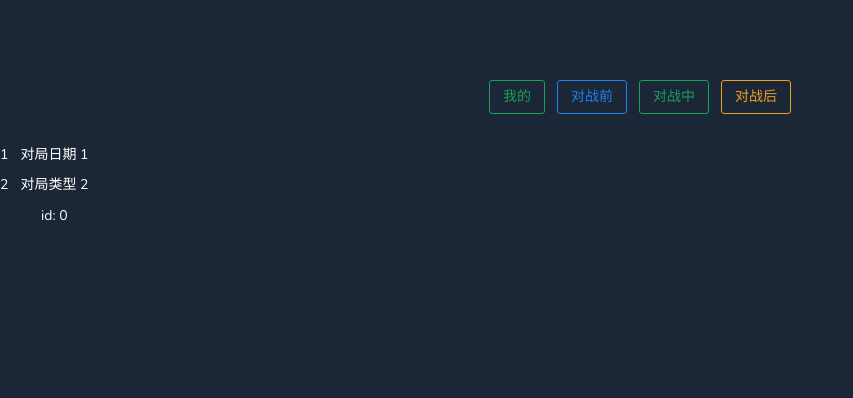
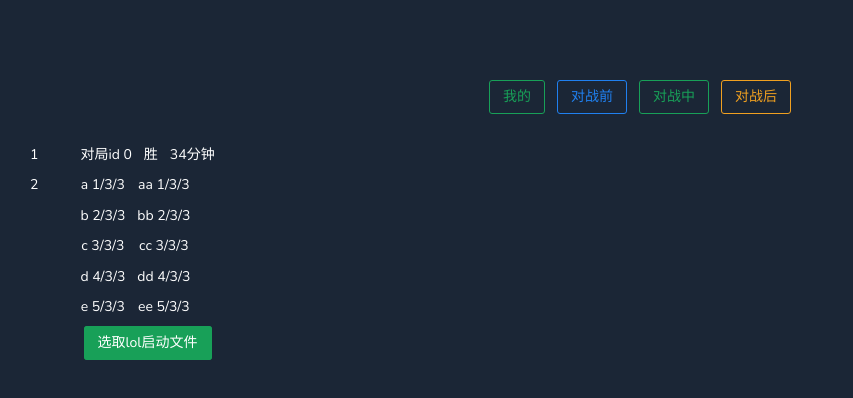
Before and after one commit to LvBay/firebox, a Vue app in the folder frontend/: page /#/summoner-info in a window 1280 px wide. Shown: the top 398 px of the page, without its empty margins (0-853 px from the left). Built offline with nearby package versions, Linux system fonts and the light colour scheme.

Commit message:
战绩列表+文件选取

```diff
--- a/frontend/src/components/matchDetail.vue
+++ b/frontend/src/components/matchDetail.vue
@@ -1,15 +1,32 @@
 <template>
 <div>
   <n-space vertical>
-    <div>对局日期 1</div>
-    <div>对局类型 2</div>
-    <div>id: {{ currentGameId }}</div>
+    <n-space>
+      <div>对局id {{currentGameId}}</div>
+      <div v-if="matchDetail.isWin">胜 </div>
+      <div v-else>负 </div>
+      <div>{{matchDetail.spendTime}}</div>
+    </n-space>
+    <n-space>
+      <n-space vertical>
+        <div v-for="item in matchDetail.team1">
+          <div>{{item.name}} {{item.kda}}</div>
+        </div>
+      </n-space>
+      <n-space vertical>
+        <div v-for="item in matchDetail.team2">
+          <div>{{item.name}} {{item.kda}}</div>
+        </div>
+      </n-space>
+    </n-space>
+    <n-button type="primary" @click="openDialog">选取lol启动文件</n-button>
   </n-space>
 </div>
 </template>
 
 <script setup>
-import {ref} from "vue";
+import {onMounted, ref} from "vue";
+import {OpenFileDialog} from "../../wailsjs/go/main/App.js";
 
 const props = defineProps({
   currentGameId: {
@@ -17,7 +34,35 @@ const props = defineProps({
   }
 });
 
-const matchList = ref({time:"1",type:"test"})
+const matchDetail = ref({time:"1",type:"test"})
+
+function openDialog() {
+  OpenFileDialog()
+}
+
+function getMatchDetail(){
+  matchDetail.value = {
+    isWin:true,
+    spendTime:'34分钟',
+    team1:[
+      {name:'a',kda:'1/3/3'},
+      {name:'b',kda:'2/3/3'},
+      {name:'c',kda:'3/3/3'},
+      {name:'d',kda:'4/3/3'},
+      {name:'e',kda:'5/3/3'},
+    ],
+    team2:[
+      {name:'aa',kda:'1/3/3'},
+      {name:'bb',kda:'2/3/3'},
+      {name:'cc',kda:'3/3/3'},
+      {name:'dd',kda:'4/3/3'},
+      {name:'ee',kda:'5/3/3'},
+    ]
+  }
+}
+
+onMounted(getMatchDetail)
+
 </script>
 
 <style>
--- a/frontend/src/pages/summonerInfo.vue
+++ b/frontend/src/pages/summonerInfo.vue
@@ -2,7 +2,7 @@
   <n-space class="body" >
     <div>
       <n-space vertical>
-        <div v-for="(data,index) in matchList" @click="changeCurrentGameId(data)">
+        <div class="list" v-for="(data,index) in matchList" @click="changeCurrentGameId(data)">
           {{ data.gameId }}
         </div>
       </n-space>
@@ -14,6 +14,7 @@
 <script setup>
 import {ref} from 'vue'
 import MatchDetail from '../components/matchDetail.vue'
+import {OpenFileDialog} from "../../wailsjs/go/main/App.js";
 
 const matchList= ref([
   {gameId:1,isWin:true,kills:1,deaths:2,assists:3, detail:{}},
@@ -26,10 +27,17 @@ function changeCurrentGameId(data){
   currentGameId.value = data.gameId
 }
 
+
+
 </script>
 
 <style>
 .body{
   margin-top: 30px;
 }
+
+.list{
+  margin-left: 30px;
+  margin-right: 30px;
+}
 </style>
--- a/frontend/wailsjs/go/main/App.d.ts
+++ b/frontend/wailsjs/go/main/App.d.ts
@@ -6,3 +6,5 @@ export function GetMouseClick():Promise<number>;
 export function Greet(arg1:string):Promise<string>;
 
 export function GreetAsyncViaEvent():Promise<void>;
+
+export function OpenFileDialog():Promise<Error>;
--- a/frontend/wailsjs/go/main/App.js
+++ b/frontend/wailsjs/go/main/App.js
@@ -13,3 +13,7 @@ export function Greet(arg1) {
 export function GreetAsyncViaEvent() {
   return window['go']['main']['App']['GreetAsyncViaEvent']();
 }
+
+export function OpenFileDialog() {
+  return window['go']['main']['App']['OpenFileDialog']();
+}
```
Also changed, not shown: 1 other file (tests, documents, lock files or other folders).
